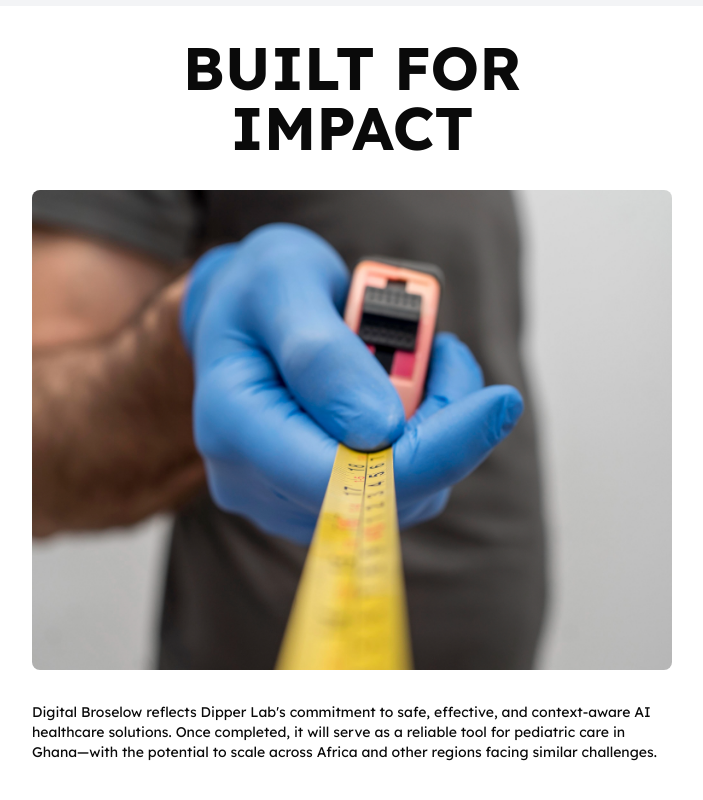
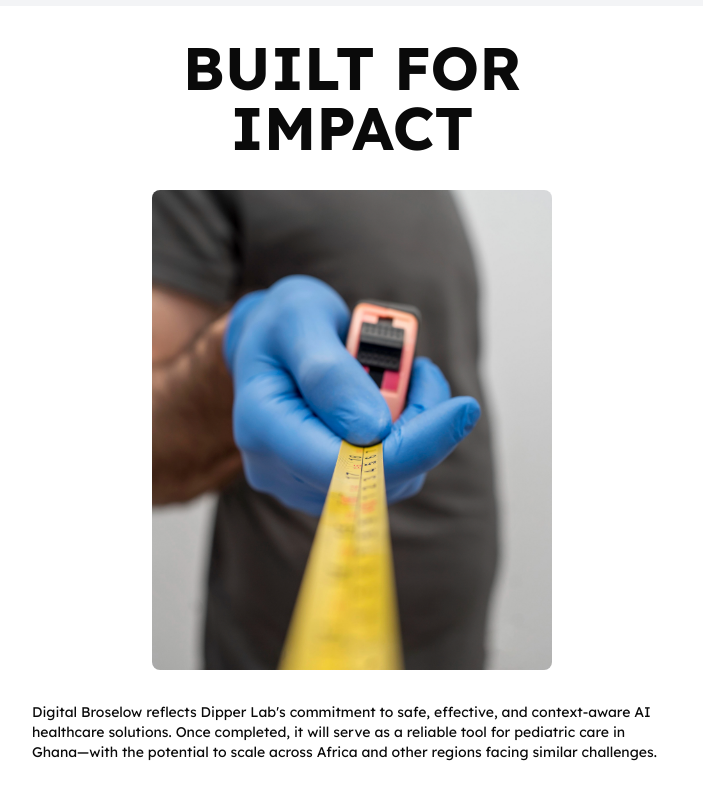
Before and after one commit to e-hokage777/digital-broselow-web, a Next.js app: page / in a window 1280 px wide. Shown: the part 4028-4828 px from the top of the page, without its empty margins (288-991 px from the left). Built offline with nearby package versions, Linux system fonts and the light colour scheme.

Commit message:
closing animation image not fitting screen width

```diff
--- a/app/_components/closing/Closing.tsx
+++ b/app/_components/closing/Closing.tsx
@@ -17,8 +17,9 @@ export default function Closing() {
       width: "100vw",
       height: "100vh",
       scrollTrigger: {
-        trigger: sectionRef.current,
+        trigger: containerRef.current,
         start: "top top",
+        endTrigger: sectionRef.current,
         end: "bottom bottom",
         pin: containerRef.current,
         scrub: true,
@@ -34,10 +35,10 @@ export default function Closing() {
       <h1 className="text-6xl text-center font-bold">
         BUILT FOR <br /> IMPACT
       </h1>
-      <div ref={containerRef} className="w-[50vw] h-[60vh]">
+      <div ref={containerRef} className="w-full h-[60vh] flex justify-center">
         <div
           ref={imageRef}
-          className="w-full h-full rounded-md overflow-hidden"
+          className="w-[50vh] h-full rounded-md overflow-hidden origin-center"
         >
           <img
             src="/images/non-contact-measurement.jpg"
```
